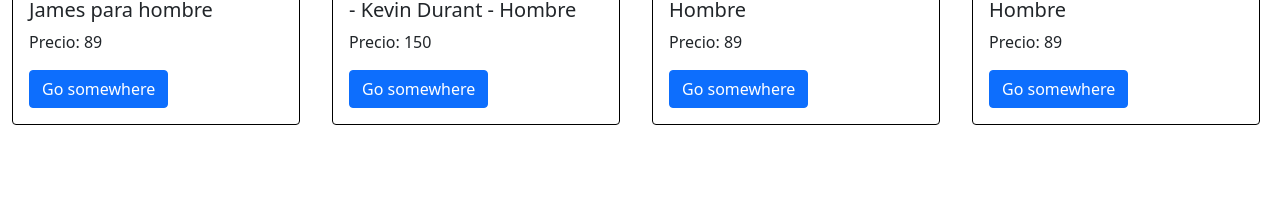
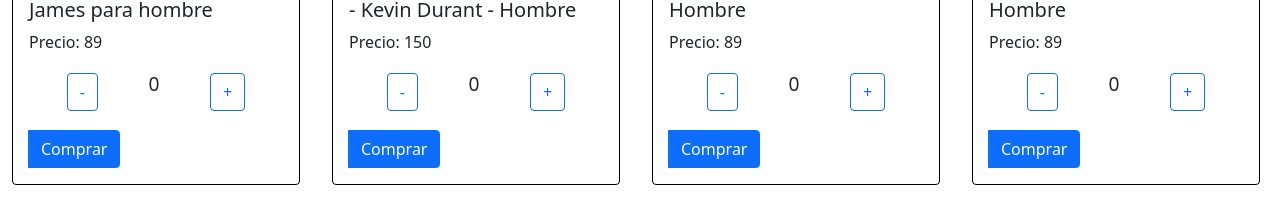
Before and after one commit to lucianomerlo11/PF_NBA_STORE_Merlo_Luciano, a React (Create React App) app: page / in a window 1280 px wide. Shown: the part 443-661 px from the top of the page. Built offline with nearby package versions, Linux system fonts and the light colour scheme.

Commit message:
Desafio 3 y 4

```diff
--- a/src/components/Card/CardComponent.js
+++ b/src/components/Card/CardComponent.js
@@ -1,5 +1,5 @@
 import './CardComponent.css';
-
+import {ItemCount} from '../ItemCountComponent/ItemCountComponent';
 
 function Card(props) {
     return (
@@ -8,7 +8,7 @@ function Card(props) {
                 <div className="card-body">
                     <h5 className="card-title">{props.title}</h5>
                     <p className="card-text">{`Precio: ${props.price}`}</p>
-                    <a href="#" className="btn btn-primary">Go somewhere</a>
+                    <ItemCount stock={props.stock}></ItemCount>
                 </div>
         </div>
     )
--- /dev/null
+++ b/src/components/ItemCountComponent/ItemCountComponent.css
@@ -0,0 +1,10 @@
+.counter{
+    width: 7rem;
+    text-align: center;
+    font-size: 1.2rem;
+}
+
+.btnGroup{
+    width: 100%;
+    align-items: center;
+}
--- /dev/null
+++ b/src/components/ItemCountComponent/ItemCountComponent.js
@@ -0,0 +1,31 @@
+import { useState } from "react"
+import './ItemCountComponent.css'
+export const ItemCount = (props) => {
+
+    const [count, setCount] = useState(0);
+
+    const increment = () => {
+        count < props.stock ? setCount(count + 1) : setCount(props.stock);
+    }
+
+    const decrement = () => {
+        count == 0 ? setCount(0) : setCount(count - 1);
+    }
+
+    const btnGroupStyle = {
+        display: 'block'
+    }
+
+    return (
+        <div className="btn-group" role="group" aria-label="Basic example" style={btnGroupStyle}>
+            <div className="btnGroup d-flex justify-content-center mb-3">
+                <button type="button" className="btn btn-outline-primary" onClick={decrement}>-</button>
+                <p className="counter">{count}</p>
+                <button type="button" className="btn btn-outline-primary" onClick={increment}>+</button>
+            </div>
+            <a href="#" className="btn btn-primary">Comprar</a>
+        </div>
+    )
+}
+
+//
--- a/src/components/ItemListComponent/ItemListComponent.js
+++ b/src/components/ItemListComponent/ItemListComponent.js
@@ -1,7 +1,7 @@
 import { getCamisetas } from "../Data/CamisetasData";
 import Card from "../Card/CardComponent";
 import { useState, useEffect } from 'react';
-import bootstrap from "bootstrap";
+
 
 function ItemList() {
 
@@ -18,7 +18,7 @@ function ItemList() {
                 <h1>CAMISETAS NBA</h1>
                 {camisetas.map(camiseta =>
                     <div className="col-md-3 mt-3" key={camiseta.id}>
-                        <Card image={camiseta.image} title={camiseta.name} price={camiseta.price} description={camiseta.description}></Card>
+                        <Card image={camiseta.image} title={camiseta.name} stock={camiseta.stock} price={camiseta.price} description={camiseta.description}></Card>
                     </div>
                 )}
             </div>
```
